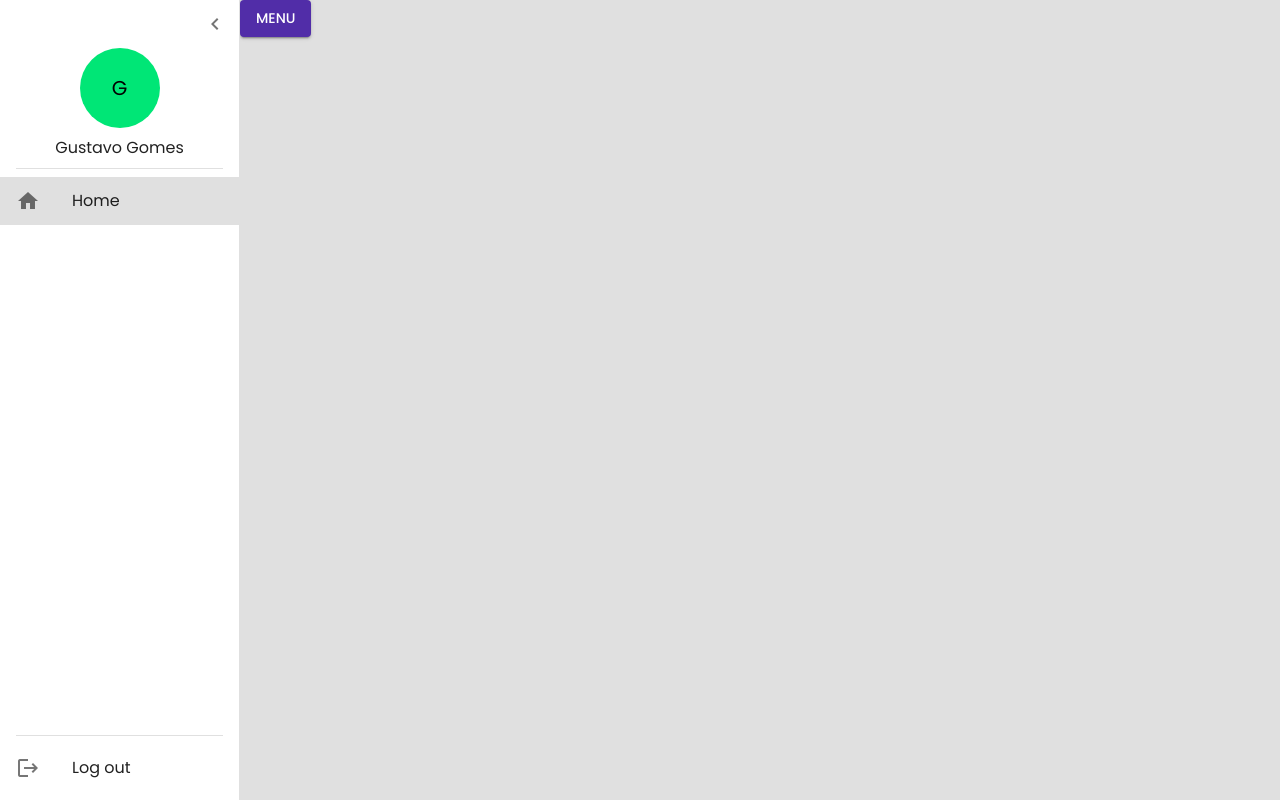
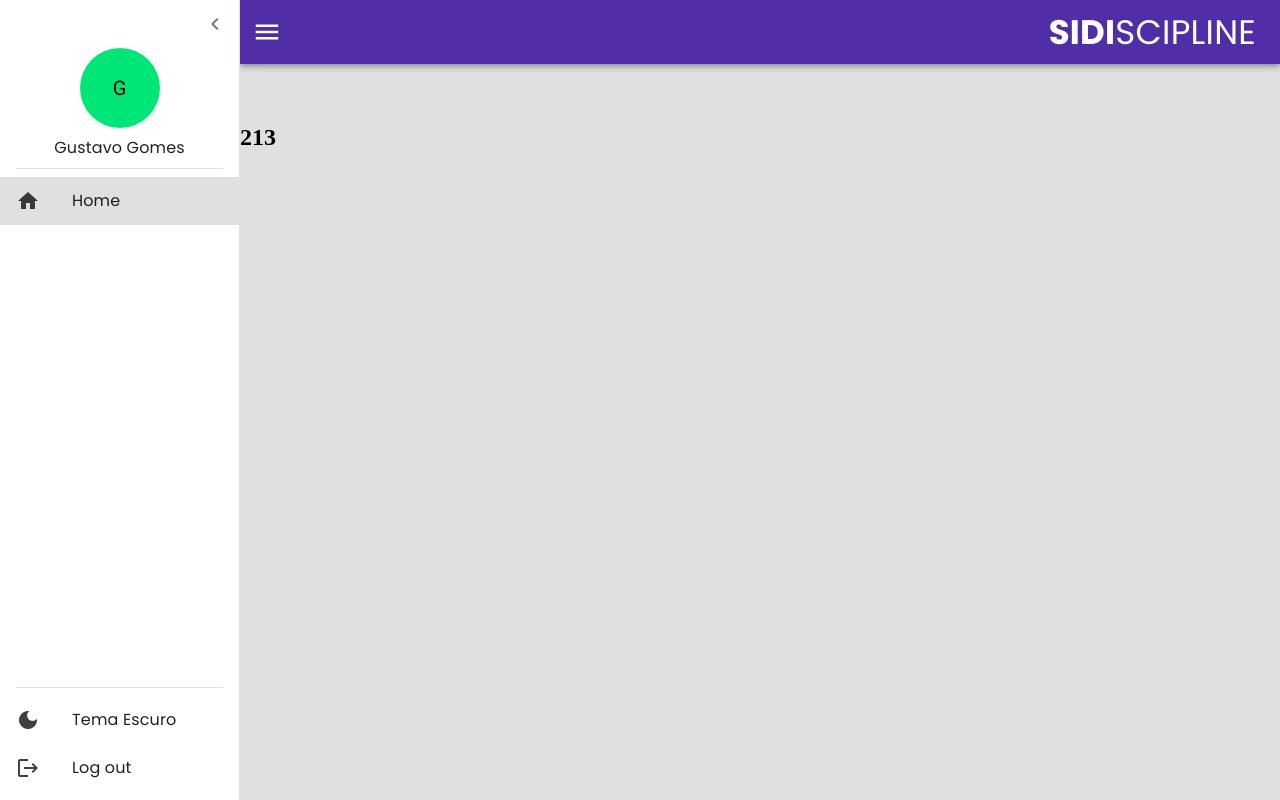
Before and after one commit to joao-felipe-alves-marinho/sidiscipline, a React (Vite) app: page /home in a window 1280 px wide. Built offline with nearby package versions, Linux system fonts and the light colour scheme.

Commit message:
feat: Appbar and Layout

```diff
--- a/src/App.tsx
+++ b/src/App.tsx
@@ -1,7 +1,8 @@
 import { BrowserRouter } from 'react-router-dom';
+
+import { AppThemeProvider, DrawerProvider } from './shared/contexts';
+import { MenuLateral } from './shared/components';
 import { Routes } from './routes/routes';
-import { MenuLateral } from './shared/components';
-import { AppThemeProvider, DrawerProvider } from './shared/contexts';
 
 function App() {
   return (
--- a/src/main.tsx
+++ b/src/main.tsx
@@ -1,5 +1,6 @@
 import React from 'react';
 import ReactDOM from 'react-dom/client';
+
 import App from './App.tsx';
 
 ReactDOM.createRoot(document.getElementById('root')!).render(
--- /dev/null
+++ b/src/pages/home/Home.tsx
@@ -0,0 +1,9 @@
+import { LayoutBase } from '../../shared/layouts';
+
+export const Home = () => {
+    return (
+        <LayoutBase>
+            <h2>213</h2>
+        </LayoutBase>
+    );
+};
--- a/src/pages/index.ts
+++ b/src/pages/index.ts
@@ -0,0 +1 @@
+export * from './home/Home';
--- a/src/routes/routes.tsx
+++ b/src/routes/routes.tsx
@@ -1,13 +1,12 @@
-import { Button } from '@mui/material';
 import { Route, Routes as Switch, Navigate } from 'react-router-dom';
-import { useDrawerContext } from '../shared/contexts';
+
+import { Home } from '../pages';
 
 
 export const Routes = () => {
-    const { toggleDrawer } = useDrawerContext();
     return (
         <Switch>
-            <Route path='/home' element={<Button onClick={toggleDrawer} variant='contained'>Menu</Button>} />
+            <Route path='/home' element={<Home />} />
             <Route path='*' element={<Navigate to='home' />} />
         </Switch>
     );
--- a/src/shared/components/menu-lateral/MenuLateralList.tsx
+++ b/src/shared/components/menu-lateral/MenuLateralList.tsx
@@ -5,7 +5,7 @@ const listItens = [
     {
         label: 'Home',
         icon: 'home',
-        to: 'home'
+        to: '/home'
     },
 ];
 
@@ -17,7 +17,7 @@ interface IMenuLateralListItensProps {
 
 const MenuLateralListItens: React.FC<IMenuLateralListItensProps> = ({ label, to, icon }) => {
     const resolvePath = useResolvedPath(to);
-    const match = useMatch({ path: resolvePath.pathname, end: false});
+    const match = useMatch({ path: resolvePath.pathname, end: false });
 
     return (
         <ListItem disablePadding>
@@ -37,16 +37,26 @@ export const MenuLateralList = () => {
         <Box sx={{
             display: 'flex',
             flexDirection: 'column',
-            flex: 1
+            flex: 1,
         }}>
-            <List>
-                {listItens.map((item, i) => (
-                    <MenuLateralListItens key={i} label={item.label} icon={item.icon} to={item.to} />
-                ))}
-            </List>
-            <Box sx={{ marginTop: 'auto' }}>
+            <Box flex={1}>
+                <List>
+                    {listItens.map((item, i) => (
+                        <MenuLateralListItens key={i} label={item.label} icon={item.icon} to={item.to} />
+                    ))}
+                </List>
+            </Box>
+            <Box>
                 <Divider variant='middle' />
                 <List>
+                    <ListItem key='theme-toggle' disablePadding>
+                        <ListItemButton>
+                            <ListItemIcon>
+                                <Icon>dark_mode</Icon>
+                            </ListItemIcon>
+                            <ListItemText primary='Tema Escuro' />
+                        </ListItemButton>
+                    </ListItem>
                     <ListItem key='log-out' disablePadding>
                         <ListItemButton>
                             <ListItemIcon>
--- /dev/null
+++ b/src/shared/layouts/LayoutBase.tsx
@@ -0,0 +1,33 @@
+import { PropsWithChildren } from 'react';
+import { AppBar, Box, Icon, IconButton, Toolbar, Typography } from '@mui/material';
+
+import { useDrawerContext } from '../contexts';
+
+export const LayoutBase: React.FC<PropsWithChildren> = ({ children }) => {
+    const { toggleDrawer } = useDrawerContext();
+
+    return (
+        <Box height='100%' width='100%' display='flex' flexDirection='column' gap={5}>
+            <AppBar position='static' color='primary'>
+                <Toolbar
+                    disableGutters
+                    component={Box}
+                    display='flex'
+                    justifyContent='space-between'
+                >
+                    <IconButton
+                        onClick={toggleDrawer}
+                        size='large'
+                        color='inherit'
+                        aria-label='menuButton'
+                    >
+                        <Icon sx={{ fontSize: 30 }} >menu</Icon>
+                    </IconButton>
+
+                    <Typography pr={3} variant='h4'><b>SIDI</b>SCIPLINE</Typography>
+                </Toolbar>
+            </AppBar>
+            {children}
+        </Box>
+    );
+};
--- a/src/shared/layouts/index.ts
+++ b/src/shared/layouts/index.ts
@@ -0,0 +1 @@
+export * from './LayoutBase';
--- a/src/shared/themes/Light.ts
+++ b/src/shared/themes/Light.ts
@@ -1,5 +1,5 @@
+import { common, deepPurple, green, grey } from '@mui/material/colors';
 import { createTheme } from '@mui/material';
-import { common, deepPurple, green, grey } from '@mui/material/colors';
 
 export const LightTheme = createTheme({
     palette: {
@@ -21,9 +21,14 @@ export const LightTheme = createTheme({
             paper: common['white'],
         }
     },
+
     typography: {
-        fontFamily: 'Poppins, Roboto'
+        allVariants: {
+            fontFamily: 'Poppins, Roboto'
+        }
     },
+
+
     components: {
         MuiButton: {
             defaultProps: {
@@ -47,6 +52,14 @@ export const LightTheme = createTheme({
             },
         },
 
+        MuiListItemIcon: {
+            styleOverrides: {
+                root: {
+                    color: '#000000bf'
+                }
+            }
+        },
+
         MuiListItemText: {
             defaultProps: {
                 primaryTypographyProps: {
```
Also changed, not shown: src/shared/components/menu-lateral/MenuLateral.tsx (+13 -7 lines), src/shared/contexts/UseDrawerContext.tsx (deleted).
